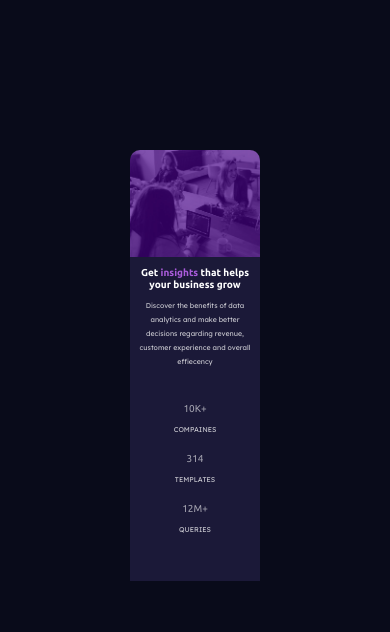
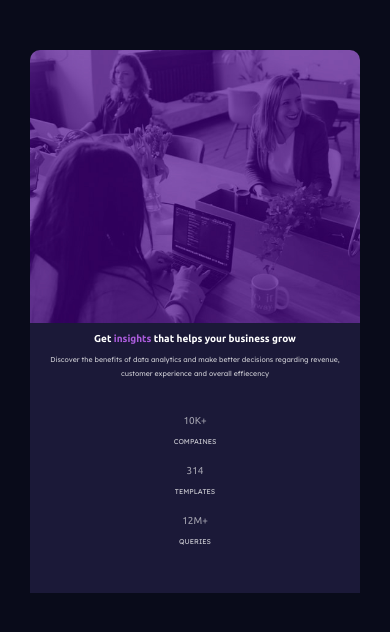
Before and after one commit to KachiTechboss/task, a plain HTML site: page index.html in a window 390 px wide. Drawn offline with nearby package versions, Linux system fonts and the light colour scheme.

Commit message:
second-commit

```diff
--- a/375px.css
+++ b/375px.css
@@ -10,6 +10,7 @@
         display: flex;
         flex-direction: column-reverse;
         margin: 0 auto;
+        width: 100%;
 
     }
     .picture img{
--- a/styles.css
+++ b/styles.css
@@ -1,12 +1,15 @@
 body{
     background-color: hsl(233, 47%, 7%);
+    padding: 120px;
 }
 .first-container{
     display: flex;
-    padding: 100px;
+    /* padding: 100px; */
     justify-content: center;
     text-align: left;
     line-height: 2;
+
+
 }
 b{
     color:  hsl(277, 64%, 61%);
@@ -15,6 +18,7 @@ b{
 .headings{
     background-color: hsl(244, 38%, 16%);
     padding: 50px;
+    align-items: center;
 
 }
 .content{
```
